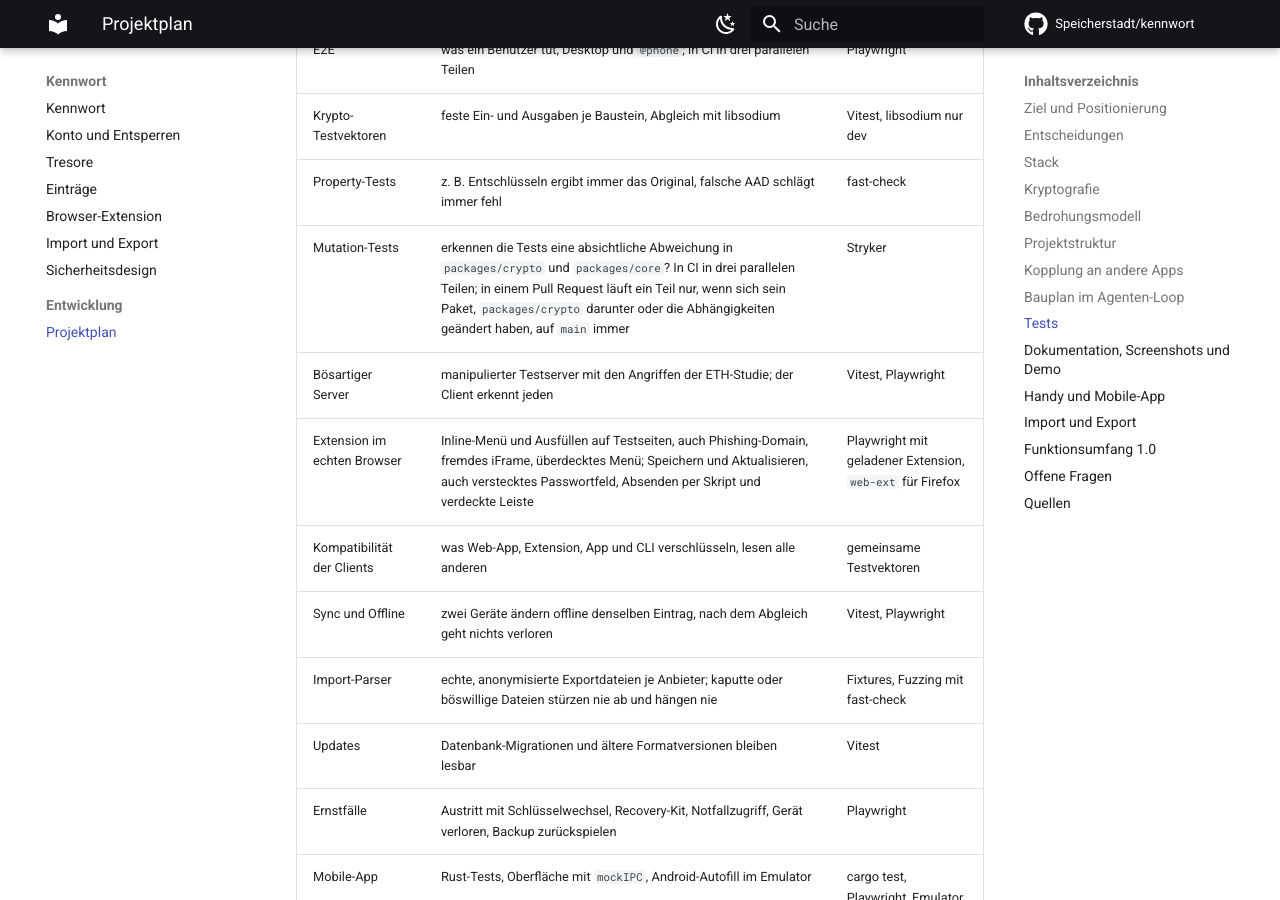
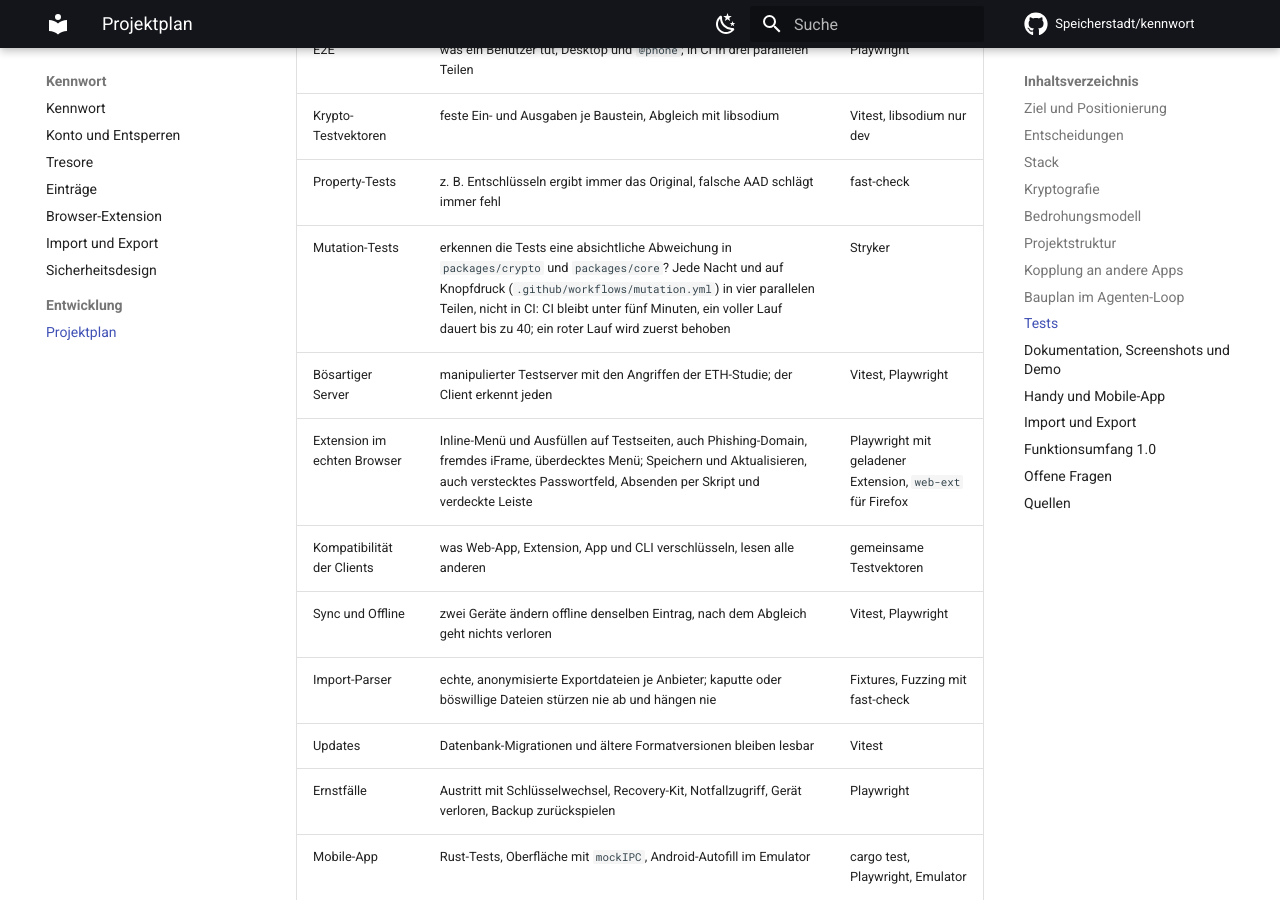
Before and after one commit to Speicherstadt/kennwort, an MkDocs documentation site: the page built from docs/plan.md, in a window 1280 px wide and 900 px high, scrolled down 21071 px. Built offline with MkDocs 1.6.1 and Material for MkDocs 9.7.7, drawn with Linux system fonts in a browser that asks for light colours; comment, search, counter and statistics services are not loaded.

Commit message:
CI unter fünf Minuten: Mutation-Tests nachts statt in CI (#73)
The full Stryker run took up to 40 minutes per pull request. It moves to
mutation.yml (nightly and on demand) at the same 100 %; CI keeps unit,
e2e and build. A red nightly run is fixed first.


Claude-Session: https://claude.ai/code/session_01Y3rdfXnaqLdfwSre65bgwT

Co-authored-by: Claude <noreply@anthropic.com>

```diff
--- a/docs/plan.md
+++ b/docs/plan.md
@@ -284,7 +284,7 @@ Prüfungen läuft in CI.
 | E2E | was ein Benutzer tut, Desktop und `@phone`; in CI in drei parallelen Teilen | Playwright |
 | Krypto-Testvektoren | feste Ein- und Ausgaben je Baustein, Abgleich mit libsodium | Vitest, libsodium nur dev |
 | Property-Tests | z. B. Entschlüsseln ergibt immer das Original, falsche AAD schlägt immer fehl | fast-check |
-| Mutation-Tests | erkennen die Tests eine absichtliche Abweichung in `packages/crypto` und `packages/core`? In CI in drei parallelen Teilen; in einem Pull Request läuft ein Teil nur, wenn sich sein Paket, `packages/crypto` darunter oder die Abhängigkeiten geändert haben, auf `main` immer | Stryker |
+| Mutation-Tests | erkennen die Tests eine absichtliche Abweichung in `packages/crypto` und `packages/core`? Jede Nacht und auf Knopfdruck (`.github/workflows/mutation.yml`) in vier parallelen Teilen, nicht in CI: CI bleibt unter fünf Minuten, ein voller Lauf dauert bis zu 40; ein roter Lauf wird zuerst behoben | Stryker |
 | Bösartiger Server | manipulierter Testserver mit den Angriffen der ETH-Studie; der Client erkennt jeden | Vitest, Playwright |
 | Extension im echten Browser | Inline-Menü und Ausfüllen auf Testseiten, auch Phishing-Domain, fremdes iFrame, überdecktes Menü; Speichern und Aktualisieren, auch verstecktes Passwortfeld, Absenden per Skript und verdeckte Leiste | Playwright mit geladener Extension, `web-ext` für Firefox |
 | Kompatibilität der Clients | was Web-App, Extension, App und CLI verschlüsseln, lesen alle anderen | gemeinsame Testvektoren |
```
Also changed, not shown: BAULISTE.md (+2 -1 lines), CLAUDE.md (+2 -1 lines), 2 other files.
